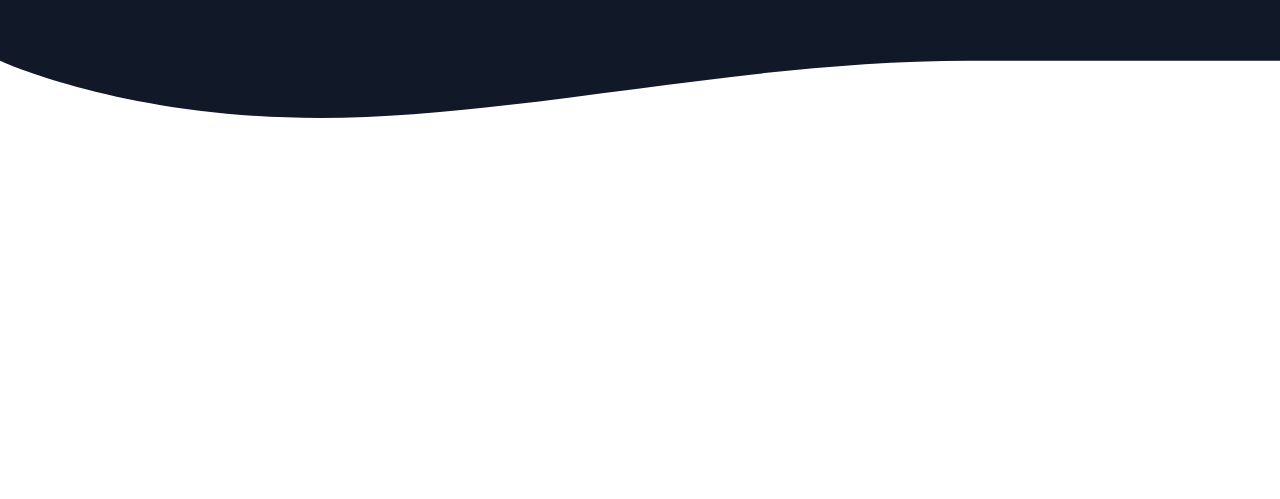
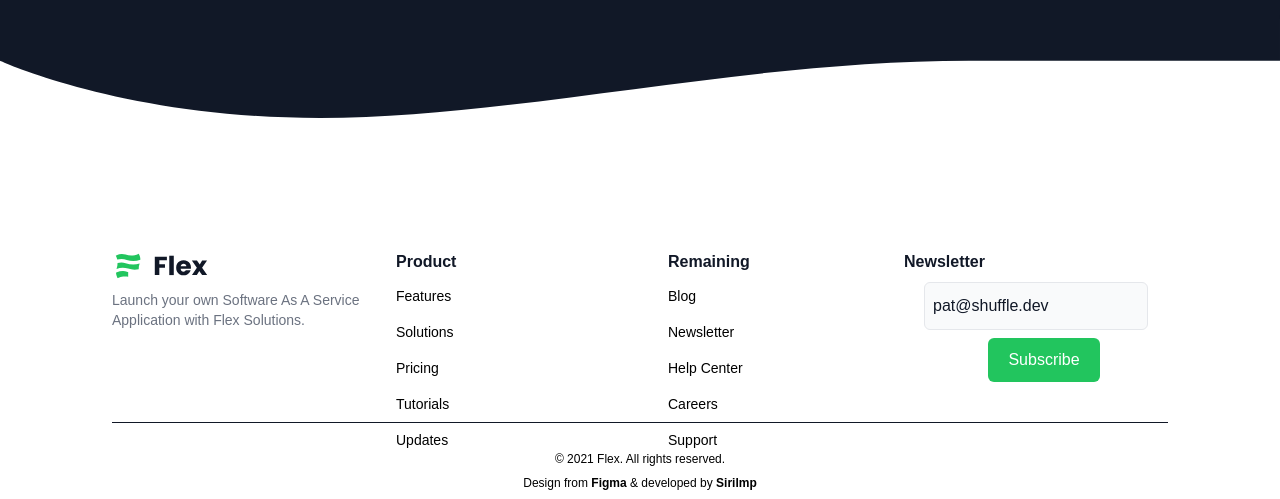
Before and after one commit to sirilmp/flex, a React (Create React App) app: page / in a window 1280 px wide. Shown: the part 7997-8496 px from the top of the page. Before the commit the page ends 8119 px from the top, so only its background shows below. Built offline with nearby package versions, Linux system fonts and the light colour scheme.

Commit message:
footer complited

```diff
--- a/src/App.js
+++ b/src/App.js
@@ -8,11 +8,12 @@ import LogoCloud from './components/LogoCloud'
 import Nav from './components/Nav'
 import Number from './components/Number'
 import Team from './components/Team'
-
+import Testimonial from './components/Testimonial'
+import Contact from './components/Contact'
 import "slick-carousel/slick/slick.css";
 import "slick-carousel/slick/slick-theme.css";
-import Testimonial from './components/Testimonial'
-import Contact from './components/Contact'
+import Footer from './components/Footer'
+
 
 const App = () => {
   return (
@@ -28,6 +29,7 @@ const App = () => {
       <Team />
       <Testimonial />
       <Contact />
+      <Footer/>
     </>
   )
 }
--- /dev/null
+++ b/src/components/Footer.jsx
@@ -0,0 +1,47 @@
+import React from 'react'
+
+const Footer = () => {
+    return (
+        <div className='bg-white px-5 py-32 pb-2 lg:px-28'>
+            <div className='w-full grid lg:grid-cols-4 md:grid-cols-2 '>
+                <div className='flex flex-col md:max-w-xs mb-10 lg:mb-0'>
+                    <img src="../assets/images/logo-dark.svg" alt="logo" className='w-24' />
+                    <p className='text-sm mt-2 text-gray-500 font-normal'>Launch your own Software As A Service Application with Flex Solutions.</p>
+                </div>
+                <div className='lg:mx-5 mb-10 lg:mb-0 w-full'>
+                    <h5 className='font-bold text-gray-900 mb-2'>Product</h5>
+                    <div className='text-sm w-full h-full font-medium leading-7 flex lg:flex-col flex-wrap justify-between items-center lg:items-start'>
+                        <p className='cursor-pointer hover:text-green-500 hover:font-semibold duration-200'>Features</p>
+                        <p className='cursor-pointer hover:text-green-500 hover:font-semibold duration-200'>Solutions</p>
+                        <p className='cursor-pointer hover:text-green-500 hover:font-semibold duration-200'>Pricing</p>
+                        <p className='cursor-pointer hover:text-green-500 hover:font-semibold duration-200'>Tutorials</p>
+                        <p className='cursor-pointer hover:text-green-500 hover:font-semibold duration-200'>Updates</p>
+                    </div>
+                </div>
+                <div className='px-2 lg:mx-5 mb-10 lg:mb-0'>
+                    <h5 className='font-bold text-gray-900 mb-2'>Remaining</h5>
+                    <div className='text-sm w-full h-full font-medium leading-7 flex lg:flex-col flex-wrap justify-between items-center lg:items-start'>
+                        <p className='cursor-pointer hover:text-green-500 hover:font-semibold duration-200'>Blog</p>
+                        <p className='cursor-pointer hover:text-green-500 hover:font-semibold duration-200'>Newsletter</p>
+                        <p className='cursor-pointer hover:text-green-500 hover:font-semibold duration-200'>Help Center</p>
+                        <p className='cursor-pointer hover:text-green-500 hover:font-semibold duration-200'>Careers</p>
+                        <p className='cursor-pointer hover:text-green-500 hover:font-semibold duration-200'>Support</p>
+                    </div>
+                </div>
+                <div className='mb-10 lg:mb-0'>
+                    <h5 className='font-bold text-gray-900'>Newsletter</h5>
+                  <div className='flex flex-wrap lg:flex-col w-full justify-center items-center'>
+                  <input className='pl-2 w-1/2 lg:w-56 h-12 mt-2 focus:outline-none rounded-md bg-gray-50 focus:shadow-md focus:border-gray-400 border placeholder:text-gray-900 placeholder:font-medium font-medium' type="text" placeholder='pat@shuffle.dev' />
+                    <button className='w-28 h-11 mt-2 bg-green-500 text-white ml-4 rounded-md duration-200 hover:bg-green-600'>Subscribe</button>
+                  </div>
+                </div>
+            </div>
+            <div className='border-t border-gray-900'>
+                <p className='text-xs text-center mt-7 mb-2'>© 2021 Flex. All rights reserved.</p>
+                <p className='text-xs text-center'>Design from <a className='font-bold hover:text-green-500' target={'_blank'}  href="https://www.figma.com/file/CPdfh9y3529Wca4WwMd9AI/Flex-UI-library-for-Tailwind-CSS-(Community)?node-id=628%3A22200">Figma</a> & developed by <a className='font-bold hover:text-green-500' target={'_blank'}  href="https://sirilmphilip.online">Sirilmp</a></p>
+            </div>
+        </div>
+    )
+}
+
+export default Footer
```
Also changed, not shown: public/assets/images/logo-dark.svg (added).
